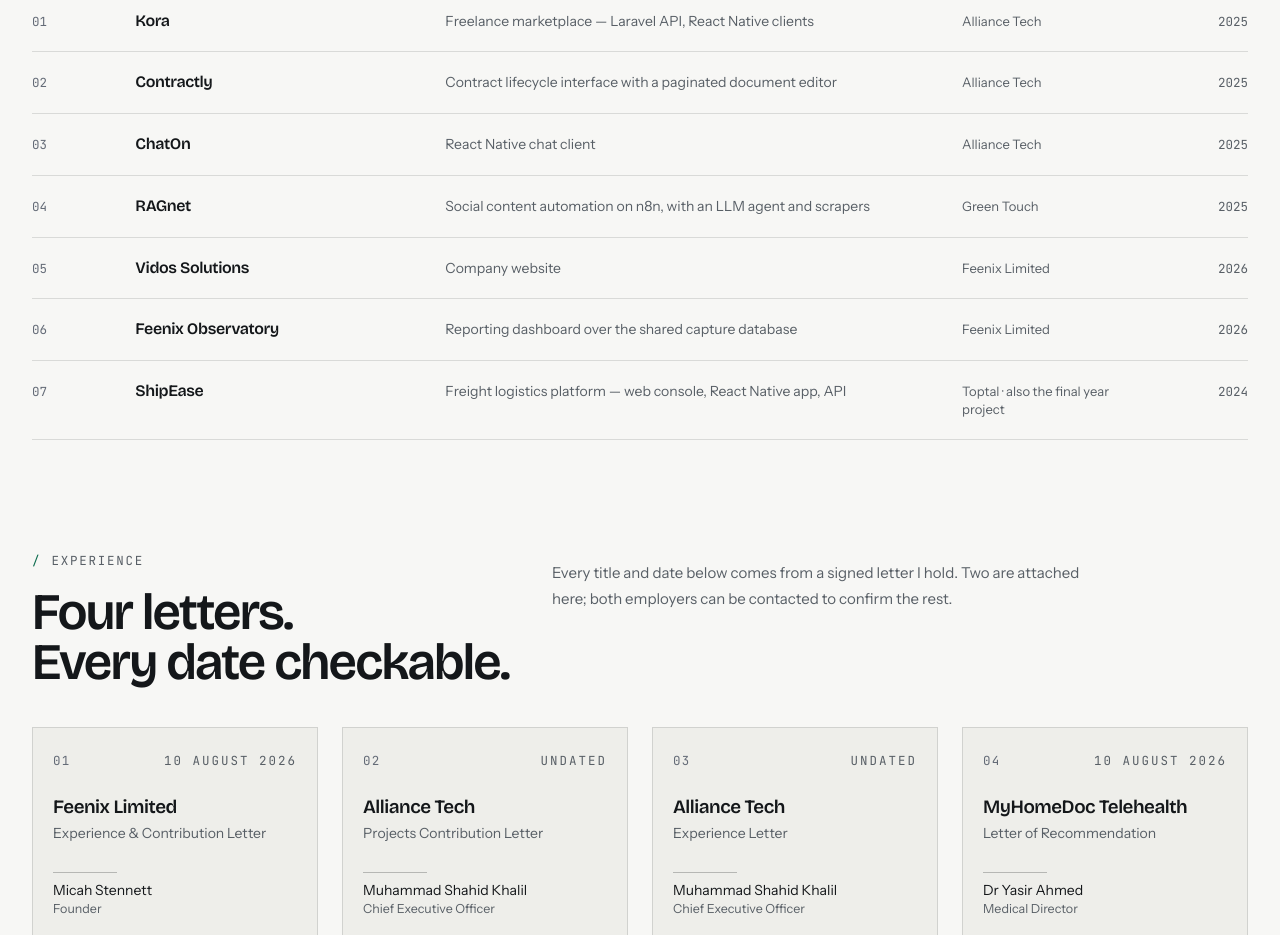
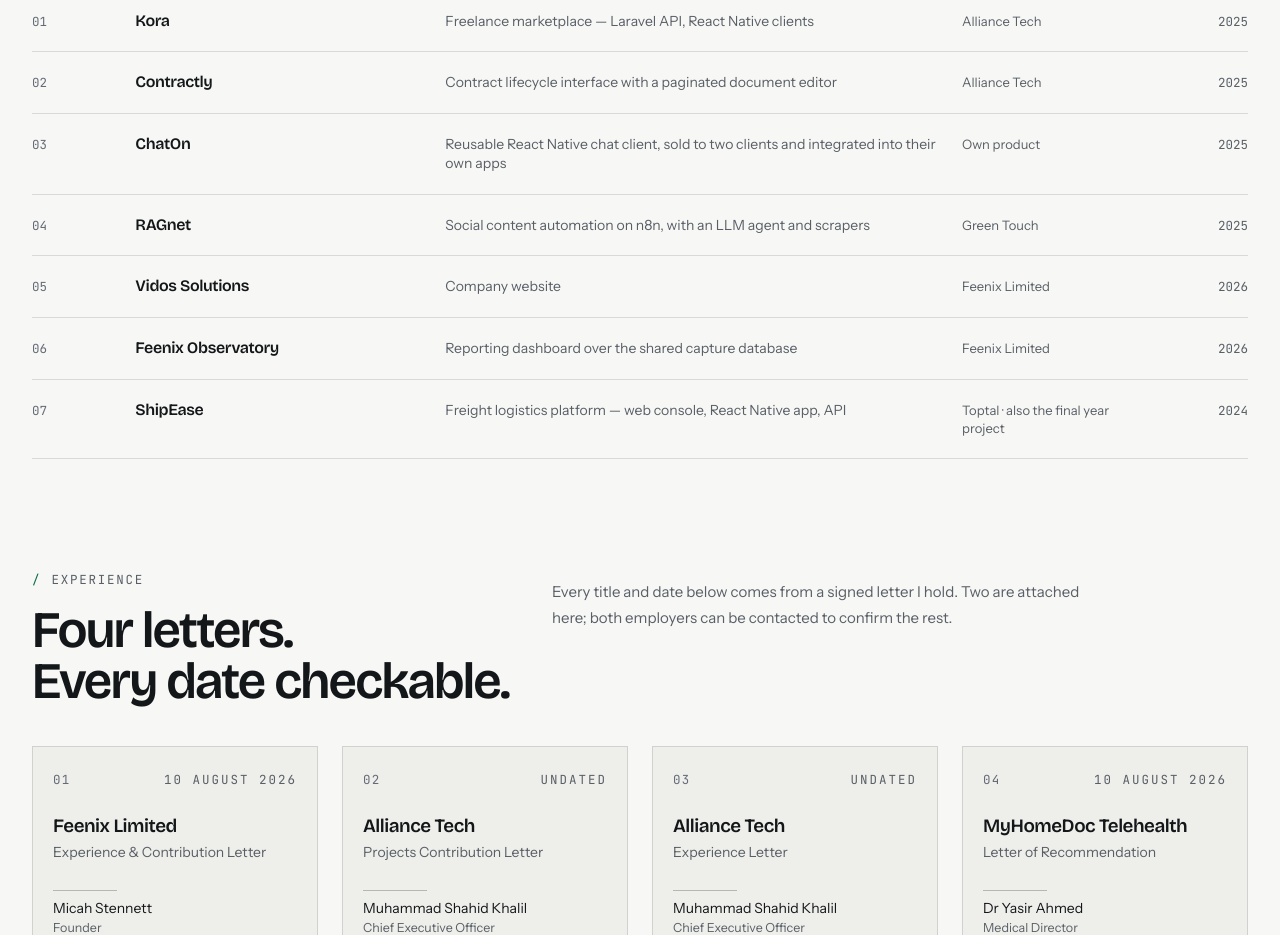
Before and after one commit to M-Muntazer-Mehdi/Muntazer-Portfolio, a React (Create React App) app: page / in a window 1280 px wide. Shown: the part 2860-3795 px from the top of the page. Built offline with nearby package versions, Linux system fonts and the light colour scheme.

Commit message:
Correct ChatOn's attribution in the register
It was listed as Alliance Tech client work. It is Muntazer's own product,
sold to two clients who integrated it into their applications, which is
also a stronger fact than the flat descriptor it carried.

```diff
--- a/src/data/register.js
+++ b/src/data/register.js
@@ -35,8 +35,8 @@
   {
     n: "03",
     name: "ChatOn",
-    what: "React Native chat client",
-    client: "Alliance Tech",
+    what: "Reusable React Native chat client, sold to two clients and integrated into their own apps",
+    client: "Own product",
     year: "2025",
   },
   {
```
